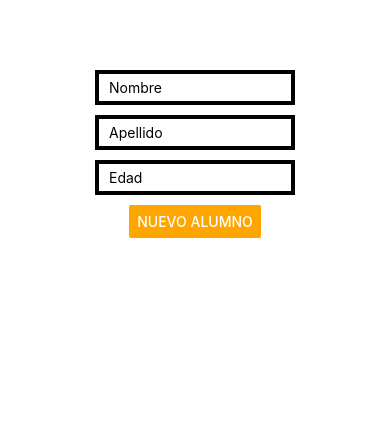
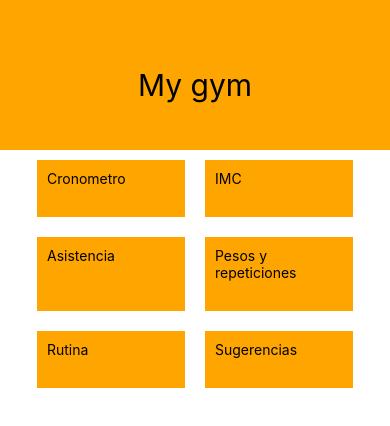
Before and after one commit to LucasAlmiroon/Proyecto-React-Native, a React Native app: screen /Imc in a window 390 px wide. Shown: the top 426 px of the page. Built offline with nearby package versions, Linux system fonts and the light colour scheme.

Commit message:
Se implementa un recorrido entre menu, y el cronometro

```diff
--- a/App.js
+++ b/App.js
@@ -1,62 +1,20 @@
 import { useState } from "react"
-import { View, Text, StyleSheet, TextInput, Button, FlatList, Modal } from "react-native"
-import uuid from 'react-native-uuid'
-import ModalDelete from "./components/ModalDelete"
-import AddAlumno from "./components/AddAlumno"
-import ListAlumnos from "./components/ListAlumnos"
+import { View, Text, StyleSheet, TextInput, Button, FlatList, Modal, Pressable } from "react-native"
+import Header from "./components/Header"
+import Home from "./components/Home"
+import Cronometro from "./components/Cronometro"
 
 
 const App = () => {
+  const [menu, setMenu] = useState("")
 
-  const [newName, setNewName] = useState("")
-  const [newLastName, setNewLastName] = useState("")
-  const [alumnos, setAlumnos] = useState([])
-  const [alumnoSelected, setAlumnoselected] = useState({})
-  const [modalVisible, setModalVisible] = useState(false)
+  return <View>
+    <Header title={"My gym"} menu={menu} setMenu={setMenu} />
+    {menu === "cronometro" ? <Cronometro /> :
+      <Home setMenu={setMenu} />}
 
-  const handlerAddAlumno = () => {
-
-    const newAlumno = {
-      id: uuid.v4(),
-      name: newName,
-      lastName: newLastName
-    }
-
-    setAlumnos(current => [...current, newAlumno])
-    setNewName("")
-    setNewLastName("")
-  }
-
-  const handlerModal = (item) => {
-    setAlumnoselected(item)
-    setModalVisible(true)
-  }
-  const handlerDeleteAlumno = () => {
-    setAlumnos(current => current.filter(alumno => alumno.id !== alumnoSelected.id))
-    setModalVisible(false)
-  }
-  return <View style={styles.container}>
-    <AddAlumno
-      valueName={newName}
-      valueLastName={newLastName}
-      onChangeName={setNewName}
-      onChangeLastName={setNewLastName}
-      addAlumno={handlerAddAlumno}
-    />
-    <ListAlumnos
-      alumnos={alumnos}
-      onModal={handlerModal}
-    />
-    <ModalDelete
-      alumno={alumnoSelected}
-      visible={modalVisible}
-      onModal={handlerModal}
-      onDelete={handlerDeleteAlumno}
-    />
   </View>
-
 }
-
 const styles = StyleSheet.create({
   container: {
     flex: 1,
--- /dev/null
+++ b/components/Cronometro.js
@@ -0,0 +1,80 @@
+import { StyleSheet, Text, View, Button } from 'react-native'
+import React, { useState } from 'react'
+
+const Cronometro = () => {
+    const [seconds, setSeconds] = useState(0);
+    const [minutes, setMinutes] = useState(0);
+    const [customInterval, setCustomInterval] = useState(null);
+    const [isPaused, setIsPaused] = useState(true);
+
+
+    const startCronometro = () => {
+        if (customInterval != null && !isPaused) {
+            return
+        };
+
+        setCustomInterval(
+            setInterval(() => {
+                changeTime();
+            }, 1000)
+        );
+
+        setIsPaused(false);
+    }
+
+    const stopCronometro = () => {
+        if (customInterval) {
+            setIsPaused(true);
+            clearInterval(customInterval);
+        }
+
+    }
+
+    const clearCronometro = () => {
+        stopCronometro();
+        setSeconds(0)
+        setMinutes(0)
+        setCustomInterval(null);
+        setIsPaused(true);
+    }
+
+    const changeTime = () => {
+        setSeconds((prevState) => {
+            if (prevState + 1 === 60) {
+                setMinutes(minutes + 1)
+                return 0
+            }
+            return prevState + 1
+        })
+    }
+
+    return (
+        <View style={styles.container} >
+            <Text style={styles.texto}> {minutes < 10 ? "0" + minutes : minutes}
+                :{seconds < 10 ? "0" + seconds : seconds}</Text>
+            <View style={styles.botones}>
+                <Button title='Empezar' onPress={startCronometro} color="orange"></Button>
+                <Button title='Frenar' onPress={stopCronometro} color="orange"></Button>
+                <Button title='Borrar' onPress={clearCronometro} color="orange"></Button>
+            </View>
+        </View>
+    )
+}
+
+export default Cronometro
+
+const styles = StyleSheet.create({
+    container: {
+        marginTop: 200,
+        justifyContent: 'center',
+        alignItems: 'center'
+    },
+    botones: {
+        flexDirection: 'row',
+        justifyContent: 'center',
+        gap: 20
+    },
+    texto: {
+        fontSize: 80
+    }
+})
--- /dev/null
+++ b/components/Header.js
@@ -0,0 +1,32 @@
+import { Text, View, StyleSheet, Pressable } from 'react-native'
+
+const Header = ({ title, setMenu, menu }) => {
+    return (
+        <View style={styles.container}>
+            <Text style={styles.texto}>{title}</Text>
+            {menu != '' ?
+                <Pressable style={styles.boton} onPress={() => { setMenu('') }}><Text>Back to home</Text></Pressable>
+                : null}
+        </View>
+    )
+}
+
+const styles = StyleSheet.create({
+
+    container: {
+        backgroundColor: "orange",
+        width: "100%",
+        height: 150,
+        justifyContent: 'center',
+        alignItems: 'center'
+    },
+    boton: {
+        alignSelf: 'flex-start'
+    },
+    texto: {
+        marginTop: 20,
+        fontSize: 30
+    }
+})
+
+export default Header
--- /dev/null
+++ b/components/Home.js
@@ -0,0 +1,40 @@
+import { StyleSheet, Text, View, Pressable } from 'react-native'
+import React from 'react'
+
+const Home = ({ setMenu }) => {
+    return (
+        <>
+
+            <View style={styles.container}>
+                <Pressable style={styles.boton} onPress={() => setMenu("cronometro")}><Text>Cronometro</Text></Pressable>
+                <Pressable style={styles.boton}><Text>IMC</Text></Pressable>
+            </View>
+            <View style={styles.container}>
+                <Pressable style={styles.boton}><Text>Asistencia</Text></Pressable>
+                <Pressable style={styles.boton}><Text>Pesos y repeticiones</Text></Pressable>
+            </View>
+            <View style={styles.container}>
+                <Pressable style={styles.boton} onPress={() => { console.log("se apreto") }}><Text>Rutina</Text></Pressable>
+                <Pressable style={styles.boton}><Text>Sugerencias</Text></Pressable>
+            </View>
+        </>
+    )
+}
+
+export default Home
+
+const styles = StyleSheet.create({
+    container: {
+        flexDirection: 'row',
+        margin: 10,
+        alignItems: 'center',
+        justifyContent: 'center'
+    },
+    boton: {
+        backgroundColor: "orange",
+        width: "40%",
+        height: "100%",
+        margin: 10,
+        padding: 10
+    }
+})
```
Also changed, not shown: components/Imc.js (added, +15 -0 lines).
